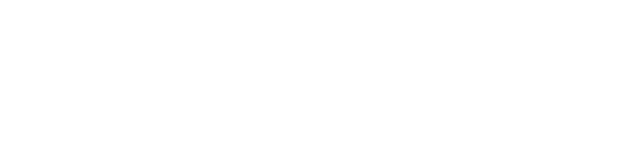
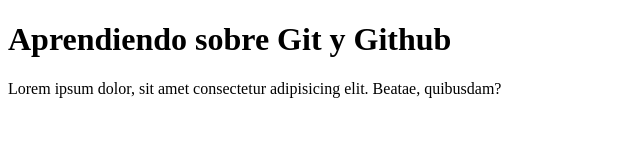
Before and after one commit to MicaLom/EjercicioModulo1, a plain HTML site: page index.html in a window 1280 px wide. Shown: the whole page, without its empty margins (0-640 px from the left). Drawn offline with Linux system fonts and the light colour scheme.

Commit message:
add header

```diff
--- a/index.html
+++ b/index.html
@@ -6,6 +6,10 @@
     <title>Ejercicio Git y GitHub</title>
 </head>
 <body>
+    <header>
+        <h1>Aprendiendo sobre Git y Github</h1>
+        <p>Lorem ipsum dolor, sit amet consectetur adipisicing elit. Beatae, quibusdam?</p>
+    </header>
 
 </body>
 </html>
```
